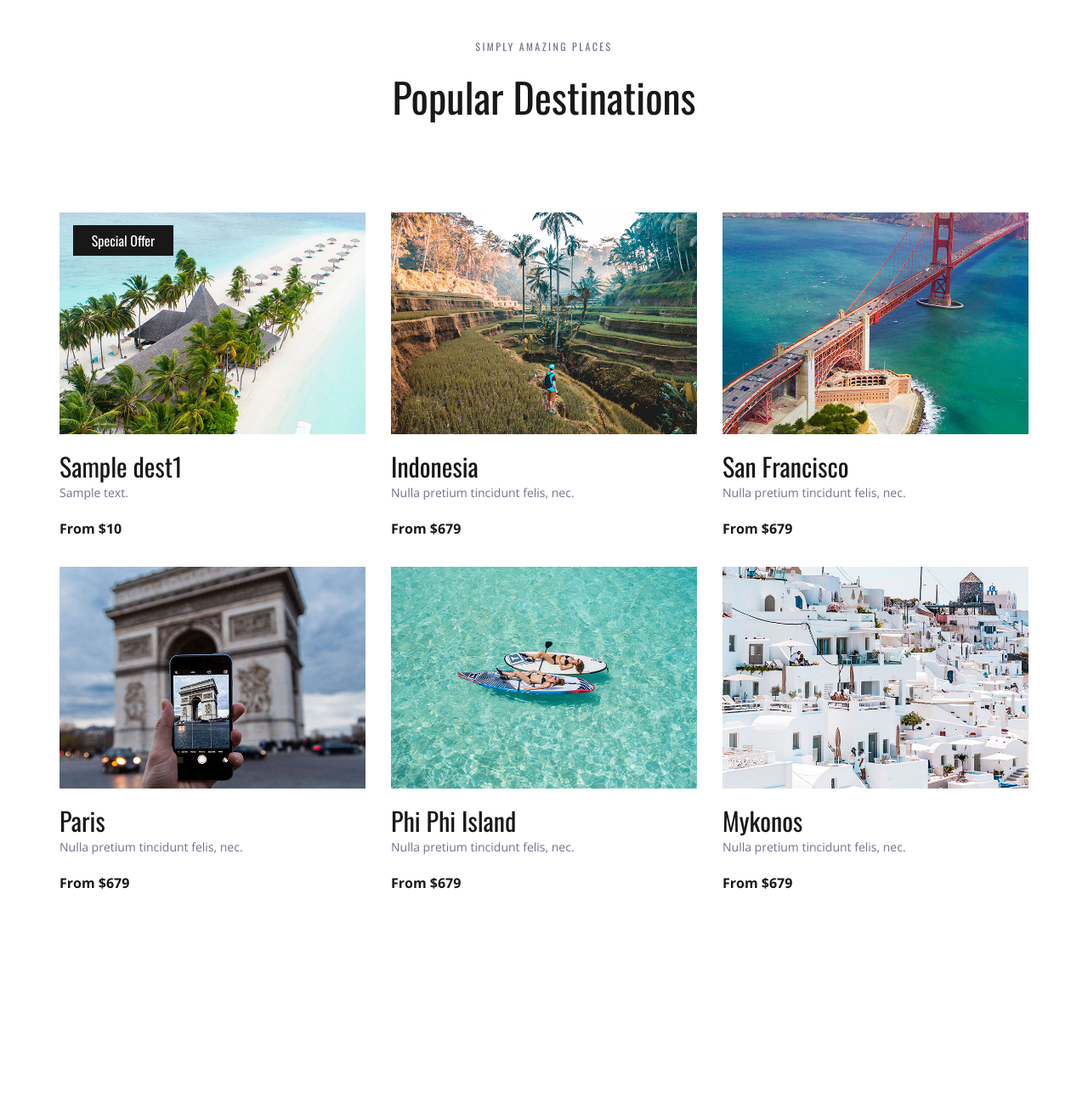
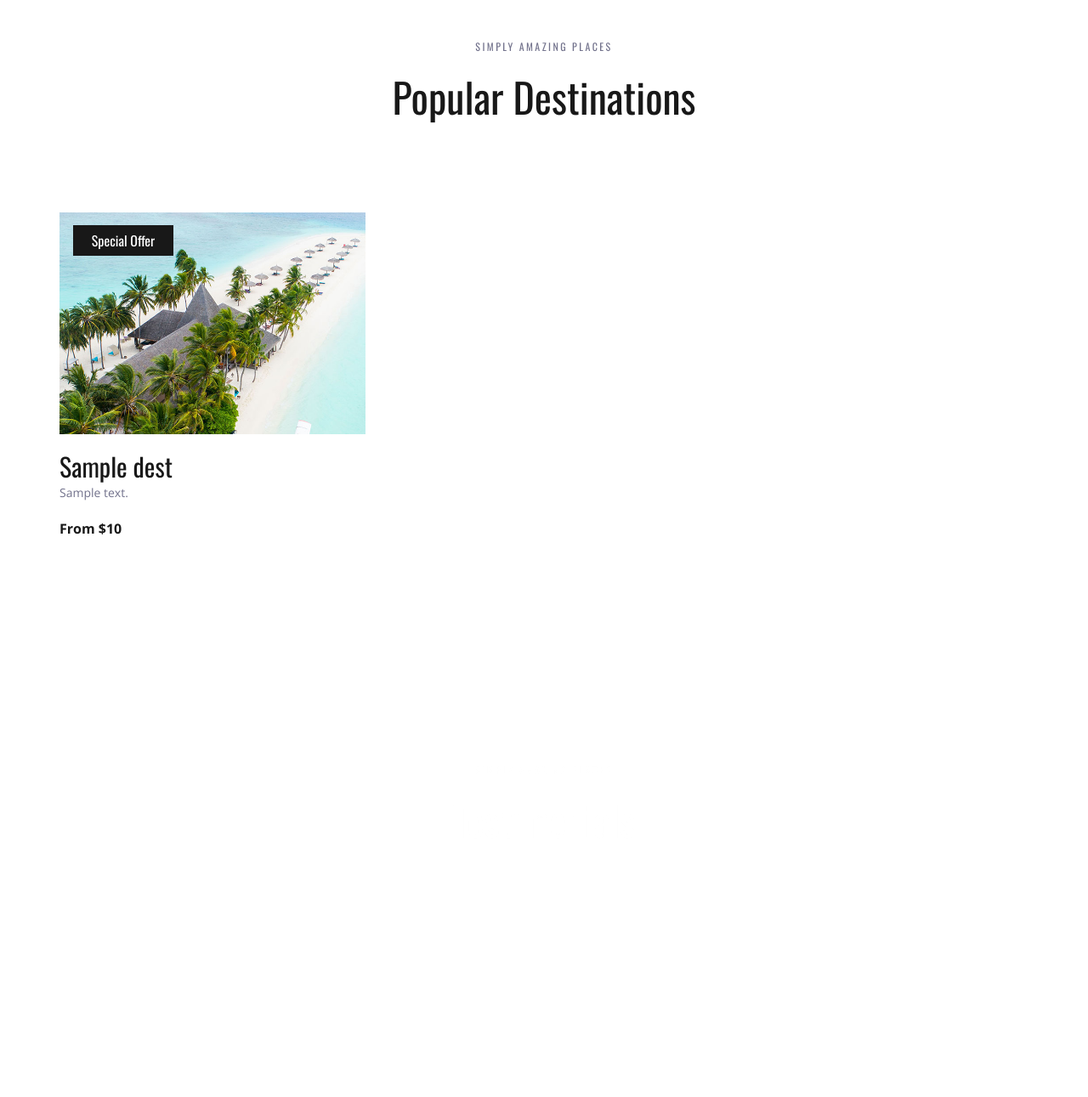
Before and after one commit to yash9151/Telusko, a Django app: template telusko/templates/index.html in a window 1280 px wide. Shown: the part 1235-2526 px from the top of the page at 85% size. Run offline with Django 5.2, Linux system fonts and the light colour scheme; the template is opened without the code that fills it: most values are stand-ins (such as "Sample title", 1, 10 or a date in 2020); some libraries are stand-ins or nearby versions.

Commit message:
created more objects of destination and passed it to view and used for loop to display the object attributes in UI

```diff
--- a/telusko/templates/index.html
+++ b/telusko/templates/index.html
@@ -278,7 +278,7 @@
 				<div class="row destinations_row">
 					<div class="col">
 						<div class="destinations_container item_grid">
-
+						{% for dest in dests %}
 							<!-- Destination -->
 							<div class="destination item">
 								<div class="destination_image">
@@ -286,43 +286,15 @@
 									<div class="spec_offer text-center"><a href="#">Special Offer</a></div>
 								</div>
 								<div class="destination_content">
-									<div class="destination_title"><a href="destinations.html">{{dest1.name}}</a></div>
+									<div class="destination_title"><a href="destinations.html">{{dest.name}}</a></div>
 									<div class="destination_subtitle">
-										<p>{{dest1.desc}}</p>
+										<p>{{dest.desc}}</p>
 									</div>
-									<div class="destination_price">From ${{dest1.price}} </div>
+									<div class="destination_price">From ${{dest.price}} </div>
 								</div>
 							</div>
-
-							<!-- Destination -->
-							<div class="destination item">
-								<div class="destination_image">
-									<img src="{% static 'images/destination_2.jpg' %}" alt="">
-								</div>
-								<div class="destination_content">
-									<div class="destination_title"><a href="destinations.html">Indonesia</a></div>
-									<div class="destination_subtitle">
-										<p>Nulla pretium tincidunt felis, nec.</p>
-									</div>
-									<div class="destination_price">From $679</div>
-								</div>
-							</div>
-
-							<!-- Destination -->
-							<div class="destination item">
-								<div class="destination_image">
-									<img src="{% static 'images/destination_3.jpg' %}" alt="">
-								</div>
-								<div class="destination_content">
-									<div class="destination_title"><a href="destinations.html">San Francisco</a></div>
-									<div class="destination_subtitle">
-										<p>Nulla pretium tincidunt felis, nec.</p>
-									</div>
-									<div class="destination_price">From $679</div>
-								</div>
-							</div>
-
-							<!-- Destination -->
+						{% endfor %}
+							{% comment %} <!-- Destination -->
 							<div class="destination item">
 								<div class="destination_image">
 									<img src="{% static 'images/destination_4.jpg' %}" alt="">
@@ -362,7 +334,7 @@
 									</div>
 									<div class="destination_price">From $679</div>
 								</div>
-							</div>
+							</div> {% endcomment %}
 
 						</div>
 					</div>
```
Also changed, not shown: telusko/travello/views.py (+17 -2 lines).
